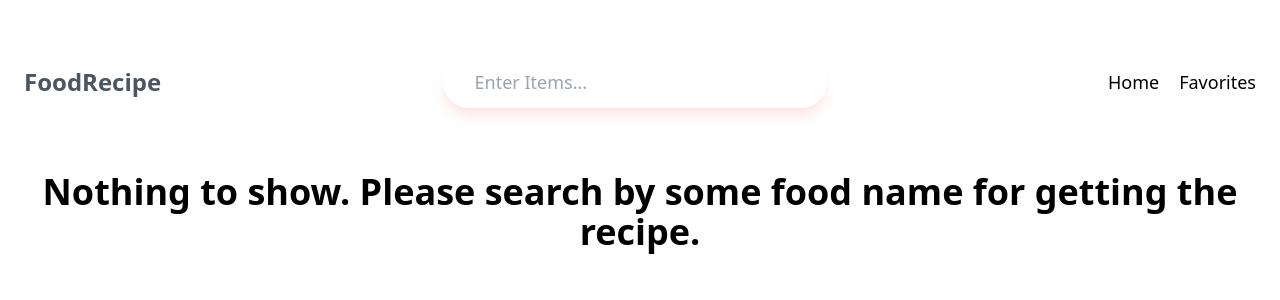
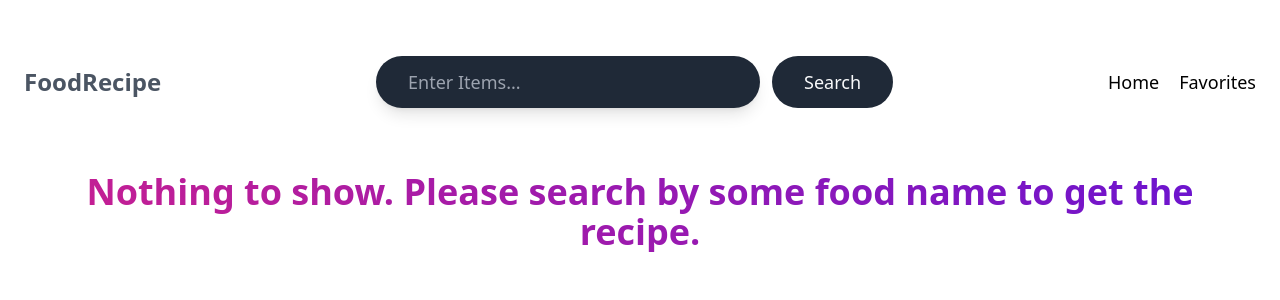
Before and after one commit to salmansajib/food-recipe-app, a React (Vite) app: page / in a window 1280 px wide. Shown: the top 300 px of the page. Built offline with nearby package versions, Linux system fonts and the light colour scheme.

Commit message:
added a search button and modified some colors

```diff
--- a/package.json
+++ b/package.json
@@ -12,7 +12,8 @@
   "dependencies": {
     "react": "^18.2.0",
     "react-dom": "^18.2.0",
-    "react-router-dom": "^6.23.1"
+    "react-router-dom": "^6.23.1",
+    "react-spinners": "^0.13.8"
   },
   "devDependencies": {
     "@types/react": "^18.2.66",
--- a/src/components/Navbar.jsx
+++ b/src/components/Navbar.jsx
@@ -13,15 +13,22 @@ function Navbar() {
       <h2 className=' text-2xl font-semibold '>
         <NavLink to={'/'}>FoodRecipe</NavLink>
       </h2>
-      <form onSubmit={handleSubmit}>
+      <form onSubmit={handleSubmit} className=' flex  gap-3 '>
         <input
           type='text'
           name='search'
           value={searchParam}
           onChange={(e) => setSearchParam(e.target.value)}
           placeholder='Enter Items...'
-          className=' bg-white/75 p-3 px-8 rounded-full outline-none lg:w-96 shadow-lg shadow-red-100 focus:shadow-red-200 '
+          className=' bg-gray-800 p-3 px-8 rounded-full  lg:w-96 shadow-lg text-gray-50  '
         />
+        <button
+          type='submit'
+          onClick={handleSubmit}
+          className=' bg-gray-800 text-gray-50 px-8 py-3 rounded-full hover:text-white transition '
+        >
+          Search
+        </button>
       </form>
       <ul className=' flex gap-5 '>
         <li>
--- a/src/context/index.jsx
+++ b/src/context/index.jsx
@@ -1,3 +1,4 @@
+/* eslint-disable react/prop-types */
 import { createContext, useState } from 'react';
 
 export const GlobalContext = createContext(null);
@@ -6,6 +7,8 @@ export default function GlobalState({ children }) {
   const [searchParam, setSearchParam] = useState('');
   const [loading, setLoading] = useState(false);
   const [recipeList, setRecipeList] = useState([]);
+  const [receipeDetailsData, setReceipeDetailsData] = useState(null);
+  const [favoritesList, setFavoritesList] = useState([]);
 
   async function handleSubmit(event) {
     event.preventDefault();
@@ -30,11 +33,19 @@ export default function GlobalState({ children }) {
     }
   }
 
-  console.log(loading, recipeList);
+  // console.log(loading, recipeList);
 
   return (
     <GlobalContext.Provider
-      value={{ searchParam, setSearchParam, handleSubmit, loading, recipeList }}
+      value={{
+        searchParam,
+        setSearchParam,
+        handleSubmit,
+        loading,
+        recipeList,
+        receipeDetailsData,
+        setReceipeDetailsData,
+      }}
     >
       {children}
     </GlobalContext.Provider>
--- a/src/pages/DetailsPage.jsx
+++ b/src/pages/DetailsPage.jsx
@@ -1,5 +1,77 @@
+/* eslint-disable react/jsx-key */
+import { useContext, useEffect } from 'react';
+import { useParams } from 'react-router-dom';
+import { GlobalContext } from '../context';
+
 function DetailsPage() {
-  return <div>DetailsPage</div>;
+  const { id } = useParams();
+  const { receipeDetailsData, setReceipeDetailsData } =
+    useContext(GlobalContext);
+
+  // console.log(params);
+
+  useEffect(() => {
+    async function getRecipeDetails() {
+      const response = await fetch(
+        `https://forkify-api.herokuapp.com/api/v2/recipes/${id}`
+      );
+      const data = await response.json();
+
+      console.log(data);
+
+      if (data?.data?.recipe) {
+        setReceipeDetailsData(data?.data?.recipe);
+      }
+    }
+
+    getRecipeDetails();
+  }, [id]);
+
+  return (
+    <div className=' container mx-auto py-10 grid grid-cols-1 lg:grid-cols-2 gap-10 '>
+      <div className=' row-start-2 lg:row-start-auto '>
+        <div className=' h-96 overflow-hidden rounded-xl group '>
+          <img
+            src={receipeDetailsData?.image_url}
+            alt=''
+            className=' w-full h-full object-cover group-hover:scale-105 duration-300 '
+          />
+        </div>
+      </div>
+      <div className=' flex flex-col gap-3 '>
+        <span className=' text-sm text-cyan-700 font-medium '>
+          {' '}
+          {receipeDetailsData?.publisher}{' '}
+        </span>
+        <h3 className=' font-bold text-2xl truncate text-black '>
+          {receipeDetailsData?.title}
+        </h3>
+        <div>
+          <button className=' p-3 px-8 rounded-lg text-sm uppercase font-medium tracking-wider mt-3 inline-block bg-gray-900 text-white '>
+            Save as favorites
+          </button>
+        </div>
+        <div>
+          <span className=' text-2xl font-semibold text-black '>
+            Ingredients:
+          </span>
+          <ul className=' flex flex-col gap-3  '>
+            {receipeDetailsData?.ingredients.map((ingredient) => (
+              <li>
+                <span className=' text-xl font-semibold text-gray-700 '>
+                  {ingredient.quantity} {ingredient.unit}
+                </span>
+                <span className=' text-xl font-semibold text-gray-700 '>
+                  {' '}
+                  {ingredient.description}{' '}
+                </span>
+              </li>
+            ))}
+          </ul>
+        </div>
+      </div>
+    </div>
+  );
 }
 
 export default DetailsPage;
--- a/src/pages/HomePage.jsx
+++ b/src/pages/HomePage.jsx
@@ -5,7 +5,7 @@ import RecipeItem from '../components/RecipeItem';
 function HomePage() {
   const { loading, recipeList } = useContext(GlobalContext);
 
-  if (loading) return <div>Loading...Please wait!</div>;
+  if (loading) return <h2>Loading...Please wait!</h2>;
 
   return (
     <div className=' py-8 container mx-auto flex flex-wrap justify-center gap-10 '>
@@ -13,9 +13,15 @@ function HomePage() {
         recipeList.map((item) => <RecipeItem key={item.id} item={item} />)
       ) : (
         <div>
-          <p className=' text-xl lg:text-4xl text-center text-black font-extrabold '>
-            Nothing to show. Please search by some food name for getting the
-            recipe.
+          <p
+            style={{
+              background: 'linear-gradient(45deg, #cc208e 0%, #6713d2 100%)',
+              backgroundClip: 'text',
+              WebkitTextFillColor: 'transparent',
+            }}
+            className=' text-xl lg:text-4xl text-center text-gray-900 font-extrabold '
+          >
+            Nothing to show. Please search by some food name to get the recipe.
           </p>
         </div>
       )}
```
Also changed, not shown: 1 other file (tests, documents, lock files or other folders).
